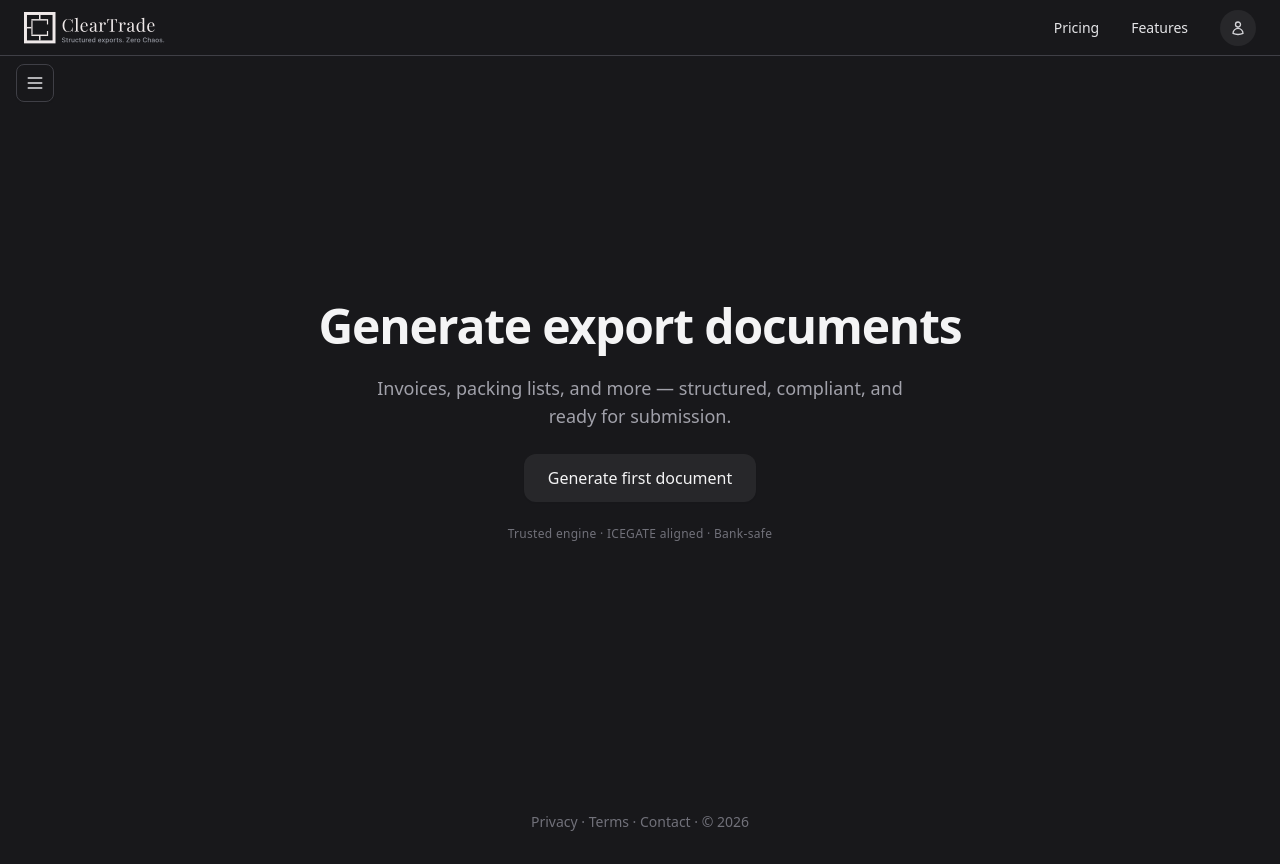
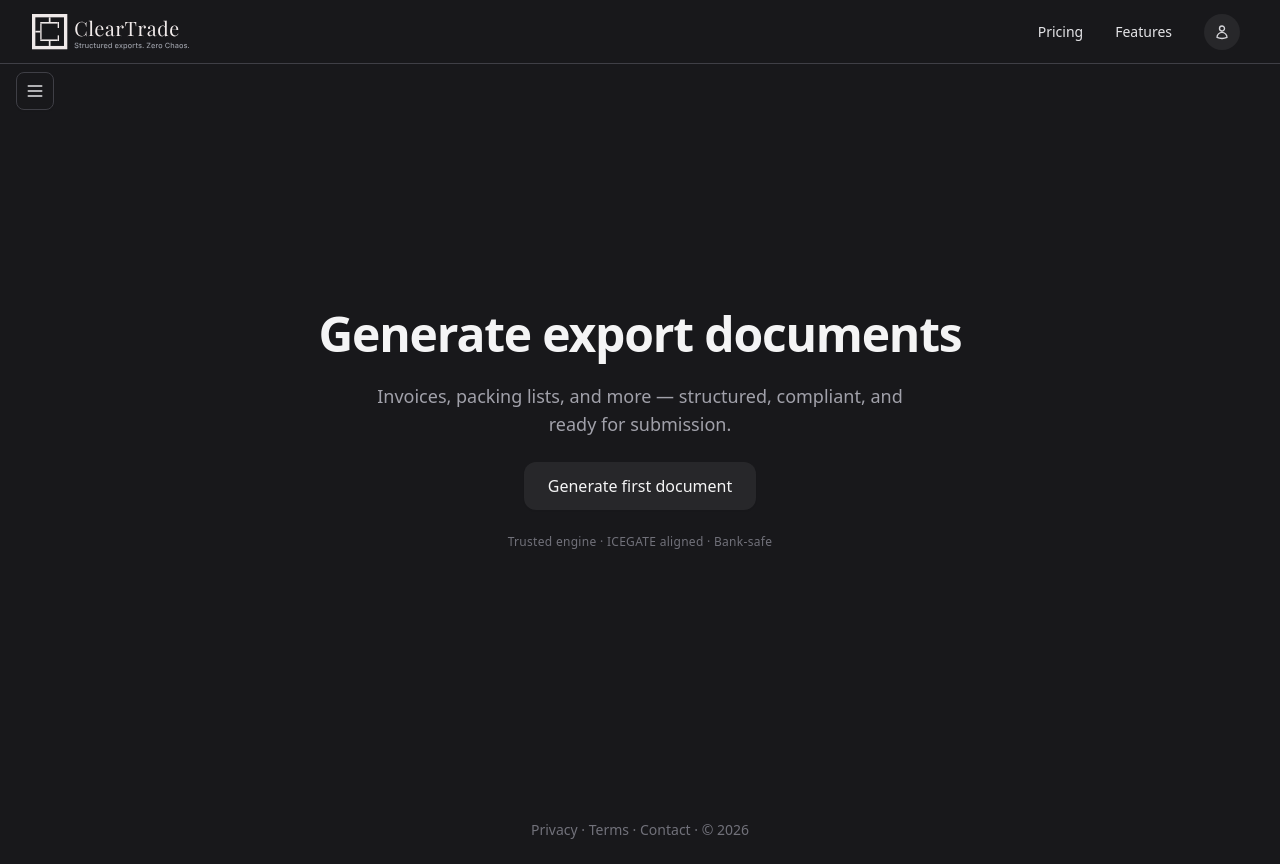
Before and after one commit to Shvngishrma/ClearTrade, a Next.js app: page / in a window 1280 px wide. Built offline with nearby package versions, Linux system fonts and the light colour scheme; no server answers.

Commit message:
Polish navbar/sidebar spacing and alignment

```diff
--- a/components/Navbar.tsx
+++ b/components/Navbar.tsx
@@ -6,7 +6,8 @@ import ProfileDropdown from "./ProfileDropdown"
 
 export default function Navbar() {
   return (
-    <header className="h-14 border-b border-gray-200 dark:border-zinc-700 flex items-center px-5 pl-14 lg:px-6 lg:pl-6 justify-between bg-white dark:bg-zinc-900">
+    <header className="h-16 border-b border-gray-200 dark:border-zinc-700 bg-white dark:bg-zinc-900">
+      <div className="w-full pl-4 pr-5 md:pl-6 md:pr-8 lg:pl-8 lg:pr-10 h-full flex items-center justify-between">
         {/* LEFT - Brand lockup */}
         <Link
           href="/"
@@ -16,9 +17,9 @@ export default function Navbar() {
           <Image
             src="/brand-logo.svg"
             alt="ClearTrade logo"
-          width={140}
-          height={32}
-          className="h-7 sm:h-8 w-auto"
+            width={156}
+            height={36}
+            className="h-8 sm:h-9 w-auto"
             priority
           />
         </Link>
@@ -29,6 +30,7 @@ export default function Navbar() {
           <Link href="/features" className="hover:text-gray-900 dark:hover:text-white">Features</Link>
           <ProfileDropdown />
         </div>
+      </div>
     </header>
   )
 }
--- a/components/Sidebar.tsx
+++ b/components/Sidebar.tsx
@@ -81,7 +81,7 @@ export default function Sidebar() {
       <button
         onClick={() => setIsOpen(!isOpen)}
         onMouseEnter={handleMouseEnter}
-        className="fixed top-16 left-4 z-50 p-2 rounded-lg bg-white dark:bg-zinc-900 border border-gray-200 dark:border-zinc-700 hover:bg-gray-50 dark:hover:bg-zinc-800 transition-all shadow-sm text-gray-700 dark:text-zinc-200"
+        className="fixed top-[4.5rem] left-4 z-50 p-2 rounded-lg bg-white dark:bg-zinc-900 border border-gray-200 dark:border-zinc-700 hover:bg-gray-50 dark:hover:bg-zinc-800 transition-all shadow-sm text-gray-700 dark:text-zinc-200"
       >
         <svg
           className="w-5 h-5"
@@ -119,13 +119,13 @@ export default function Sidebar() {
       <aside
         onMouseEnter={handleMouseEnter}
         className={clsx(
-          "fixed top-14 left-0 h-[calc(100vh-3.5rem)] bg-white dark:bg-zinc-900 border-r border-gray-200 dark:border-zinc-700 z-40 flex flex-col transition-all duration-300 ease-in-out",
+          "fixed top-16 left-0 h-[calc(100vh-4rem)] bg-white dark:bg-zinc-900 border-r border-gray-200 dark:border-zinc-700 z-40 flex flex-col transition-all duration-300 ease-in-out",
           isOpen ? "w-64 translate-x-0" : "w-0 -translate-x-full"
         )}
       >
         <div className="flex-1 flex flex-col overflow-hidden">
           {/* Navigation */}
-          <nav className="flex flex-col gap-1 px-4 pt-14 pb-6">
+          <nav className="flex flex-col gap-1 px-4 pt-12 pb-6">
             <NavItem href="/" label="Home" />
             <NavItem href="/dashboard" label="Dashboard" />
             <NavItem href="/documents" label="Documents" />
```
Lines whose indentation alone changed are shown as unchanged.
